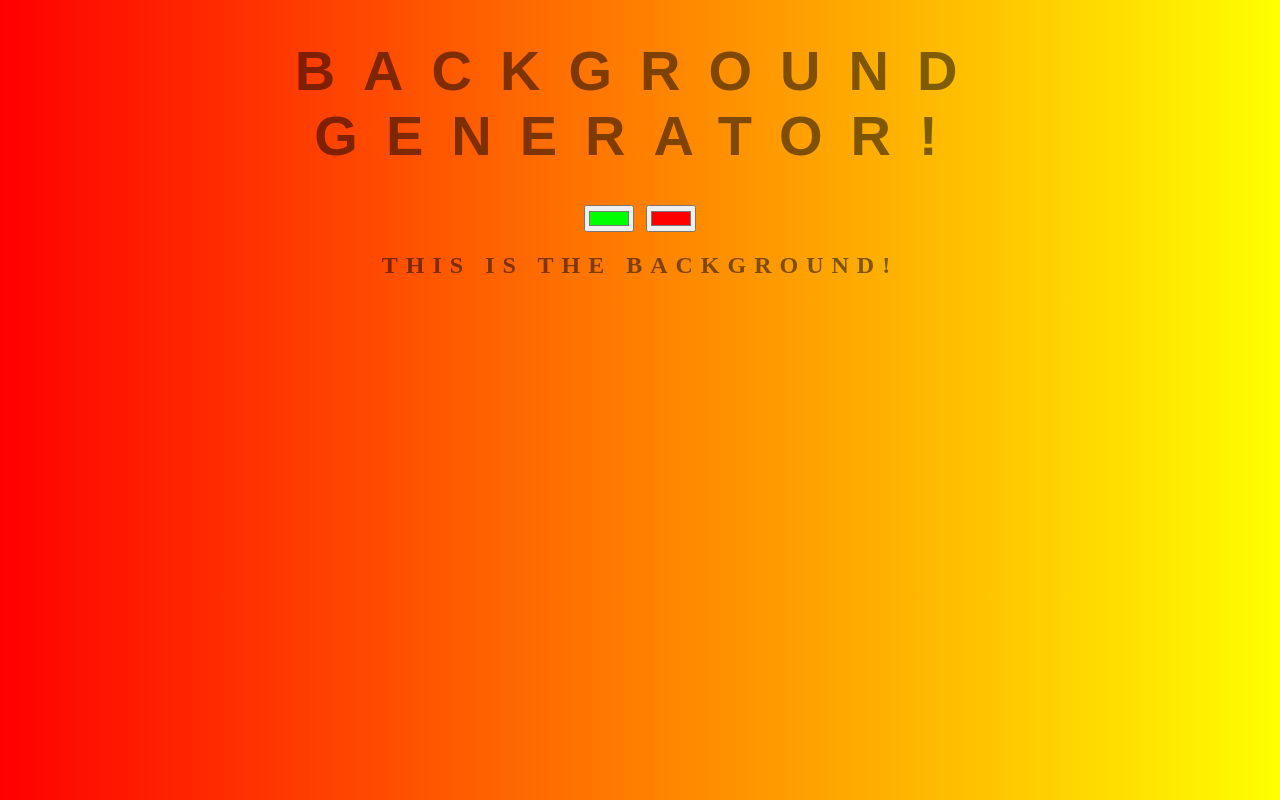
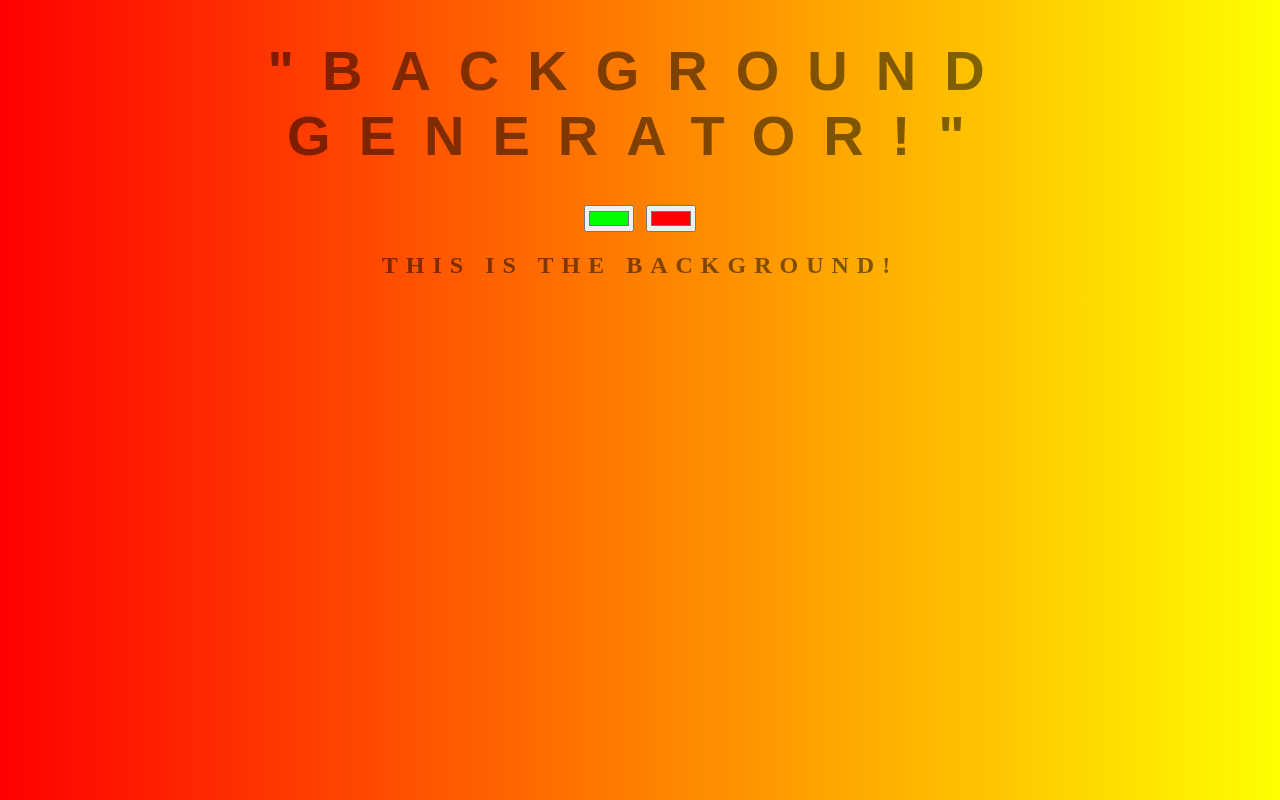
Before and after one commit to Rajashri-Banerjee/background-generator, a plain HTML site: page index.html in a window 1280 px wide. Drawn offline with Linux system fonts and the light colour scheme.

Commit message:
sample changes

```diff
--- a/index.html
+++ b/index.html
@@ -5,7 +5,7 @@
 	<link rel="stylesheet" type="text/css" href="style.css">
 </head>
 <body id="gradient">
-	<h1>Background Generator!</h1>
+	<h1>"Background Generator!"</h1>
 	<input oninput="setGradient()" class="color1" type="color" name="color1" value="#00ff00">
 	<input oninput="setGradient()" class="color2" type="color" name="color2" value="#ff0000">
 	<h2>This is the background!</h2>
```
